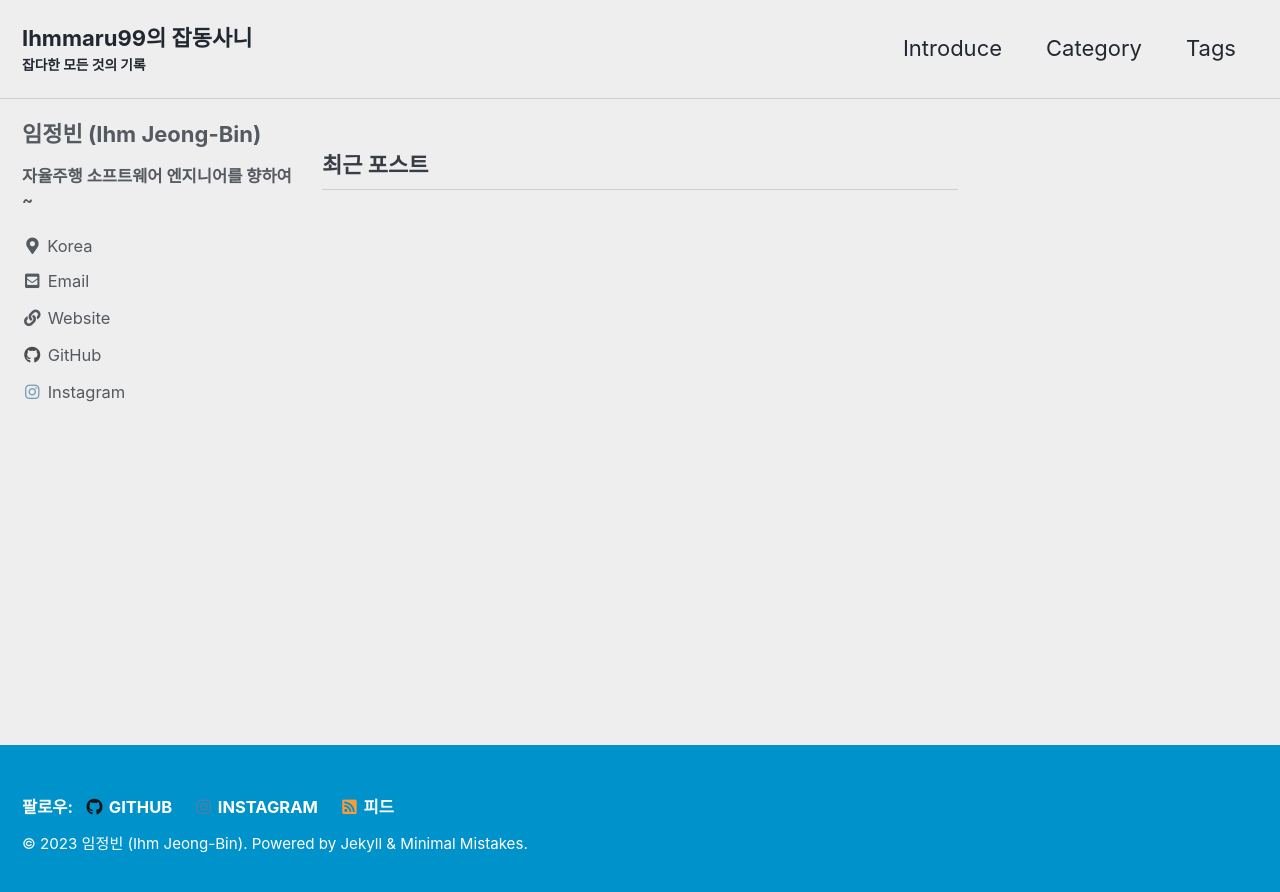
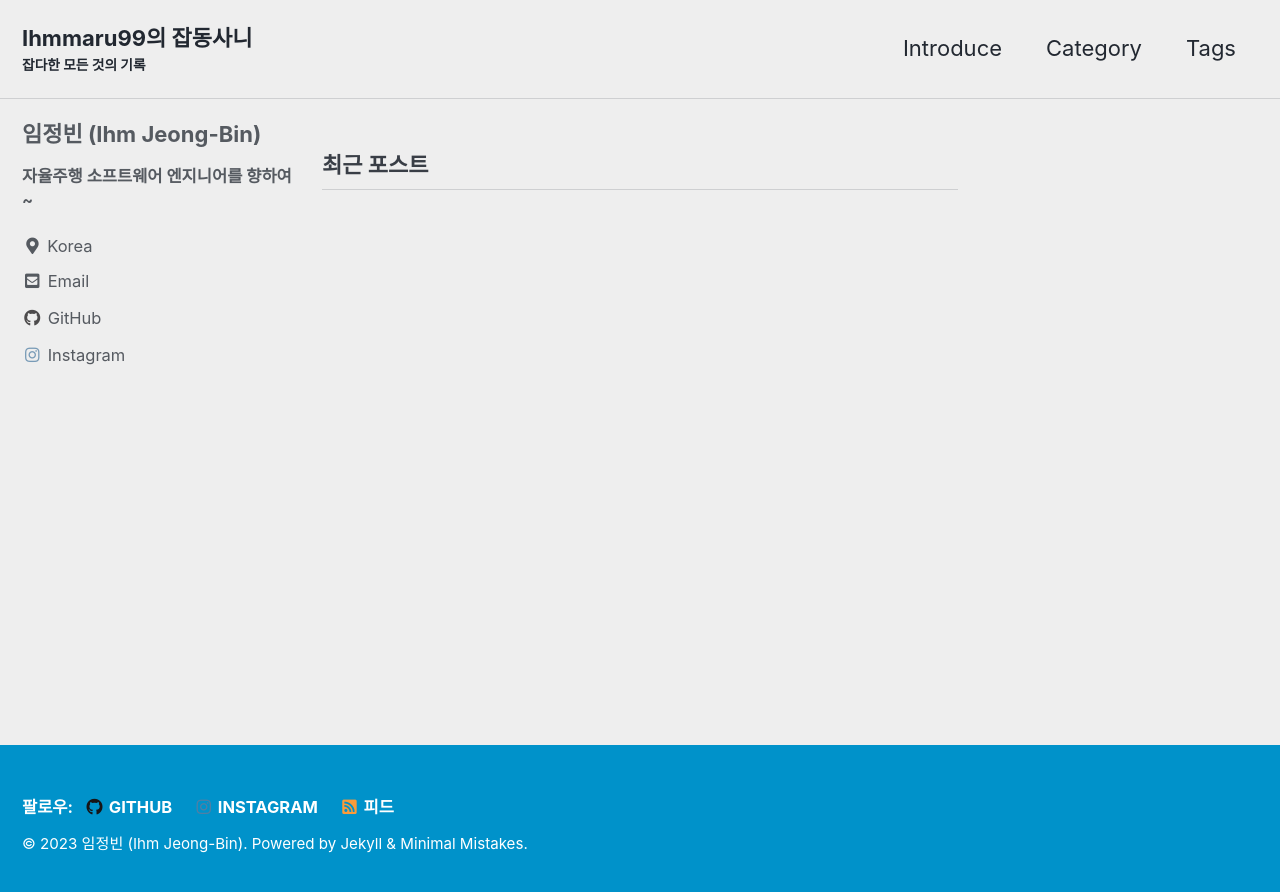
Before and after one commit to ihmmaru99/ihmmaru99.github.io, a Jekyll site: the page built from index.html, in a window 1280 px wide. Shown: the top 892 px of the page. Built offline with Jekyll 4.4.1, drawn with Linux system fonts in a browser that asks for light colours; cached includes are drawn as plain includes; the list of posts is cut into pages by our own code.

```diff
--- a/_config.yml
+++ b/_config.yml
@@ -113,9 +113,6 @@ author:
     - label: "Email"
       icon: "fas fa-fw fa-envelope-square"
       url: mailto:ihmmaru99@gmail.com
-    - label: "Website"
-      icon: "fas fa-fw fa-link"
-      url: "https://ihmmaru99.github.io"
     - label: "GitHub"
       icon: "fab fa-fw fa-github"
       url: "https://github.com/ihmmaru99"
```
